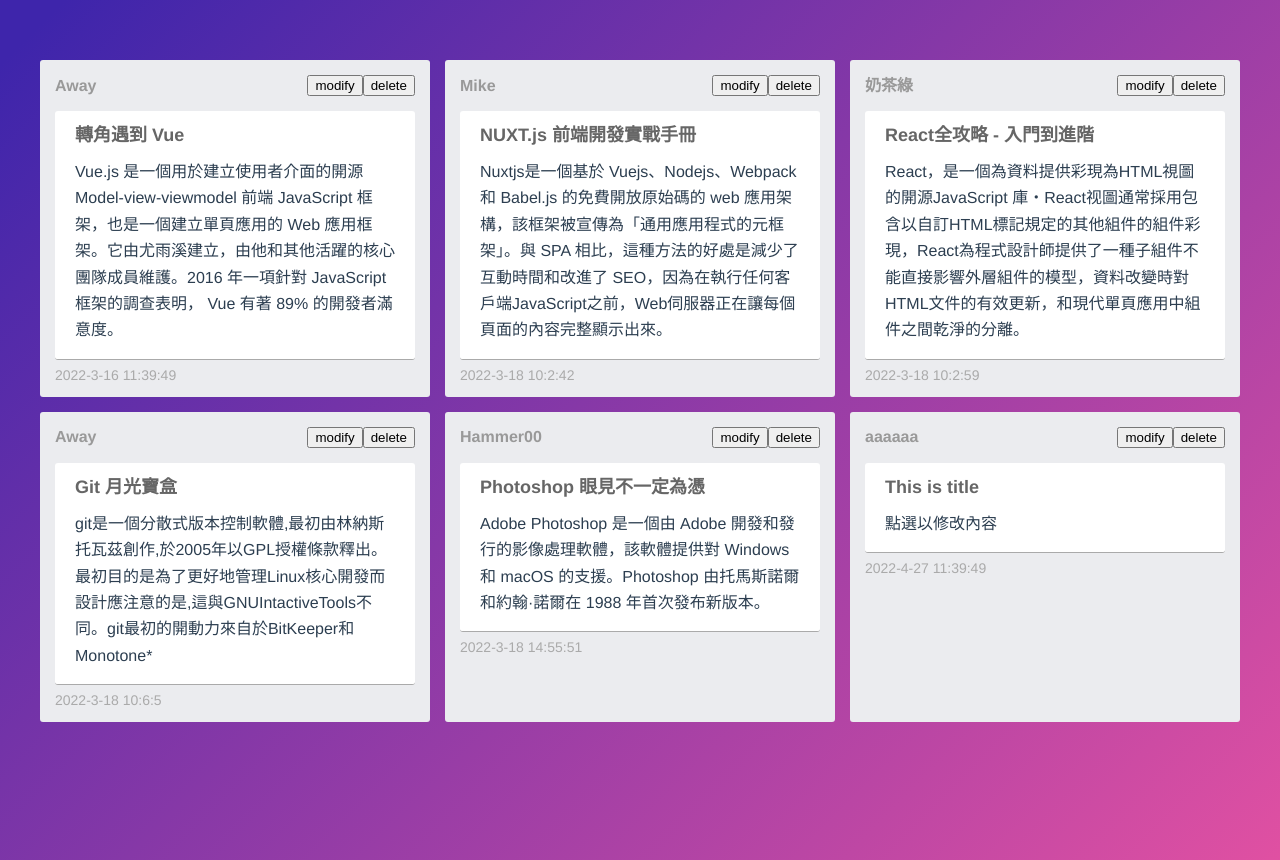
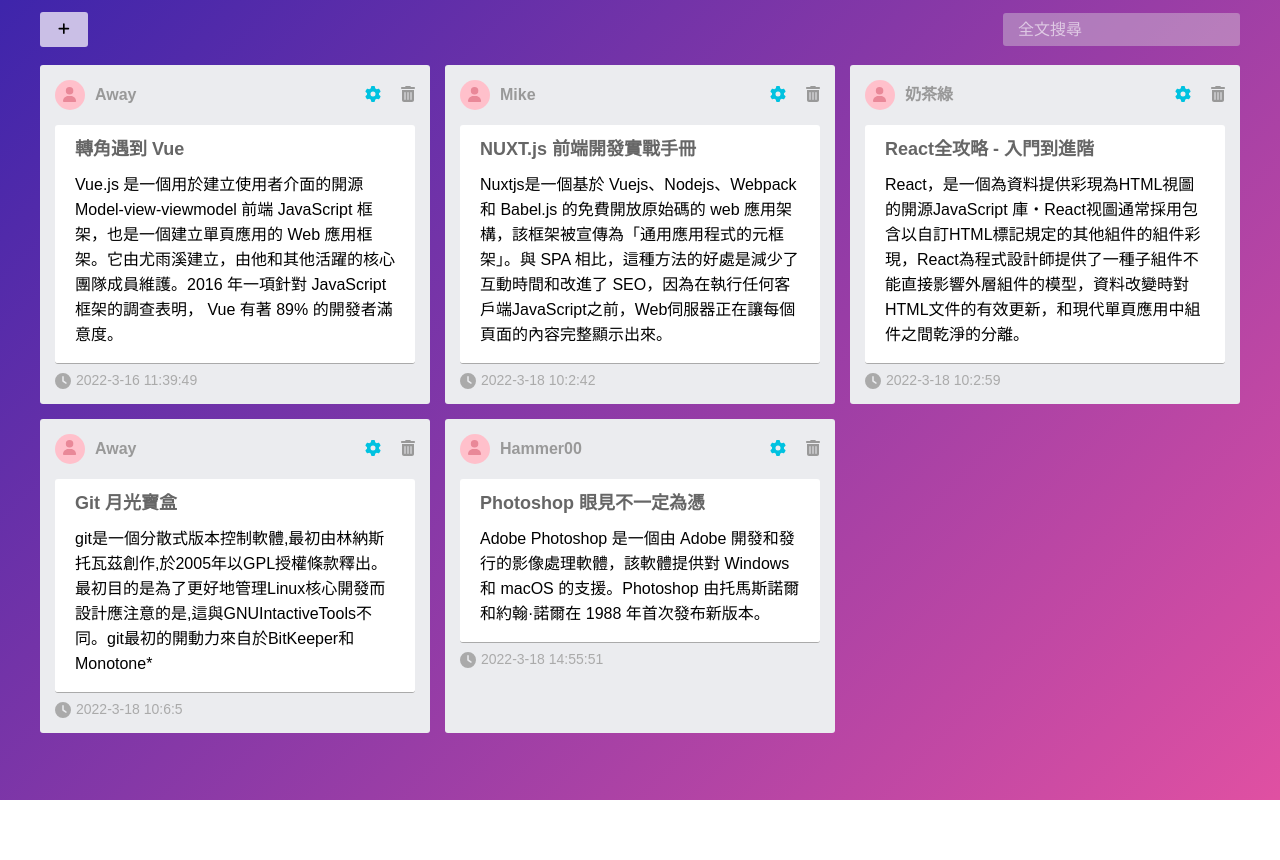
Before and after one commit to Ivan101887/vue-json-server, a Vue app: page / in a window 1280 px wide. After the commit the page ends 800 px from the top, so only its background shows below. Built offline with nearby package versions, Linux system fonts and the light colour scheme; data requests are answered from the project's data file.

Commit message:
初版完成

```diff
--- a/data.json
+++ b/data.json
@@ -34,13 +34,6 @@
       "title": "Photoshop 眼見不一定為憑",
       "content": "Adobe Photoshop 是一個由 Adobe 開發和發行的影像處理軟體，該軟體提供對 Windows 和 macOS 的支援。Photoshop 由托馬斯諾爾和約翰·諾爾在 1988 年首次發布新版本。",
       "updateTime": "2022-3-18 14:55:51"
-    },
-    {
-      "author": "aaaaaa",
-      "title": "This is title",
-      "content": "點選以修改內容",
-      "updateTime": "2022-4-27 11:39:49",
-      "id": 6
     }
   ]
 }
--- a/src/App.vue
+++ b/src/App.vue
@@ -1,21 +1,36 @@
+/* eslint-disable prefer-destructuring */
 <template>
   <div id="app">
-    <Post :parent-data="data" />
+    <TheHeader @update="updateKeyWord" @add="postItem" />
+    <Post :parent-data="filterData" @delete="deleteData" @update="patchData" />
   </div>
 </template>
 
 <script>
 import Post from '@/components/post/Post.vue';
+import TheHeader from '@/components/TheHeader.vue';
 
 export default {
   name: 'App',
-  components: { Post },
+  components: { TheHeader, Post },
   data() {
     return {
       data: [],
+      keyWord: '',
     };
   },
-  async created() {
+  created() {
+    this.getData();
+  },
+  computed: {
+    filterData() {
+      return this.data.filter((item) => item.author.includes(this.keyWord)
+        || item.title.includes(this.keyWord)
+        || item.content.includes(this.keyWord));
+    },
+  },
+  methods: {
+    async getData() {
       try {
         const res = await this.$http.get('http://localhost:3000/posts');
         this.data = res.data;
@@ -23,16 +38,51 @@
         console.log(e);
       }
     },
+    updateKeyWord(val) {
+      this.keyWord = val;
+    },
+    setTimeStr() {
+      const timeStr = `${new Date().getFullYear()}-${new Date().getMonth() + 1}-${new Date().getDate()}${'\t'}${new Date().getHours()}:${new Date().getMinutes()}:${new Date().getSeconds()}`;
+      return timeStr;
+    },
+    async postItem() {
+      const config = {
+        author: 'aaaaaa',
+        title: 'This is title',
+        content: '點選以修改內容',
+        updateTime: this.setTimeStr(),
+      };
+      await this.$http.post('http://localhost:3000/posts', config);
+      this.getData();
+    },
+    async deleteData(val) {
+      await this.$http.delete(`http://localhost:3000/posts/${val}`);
+      this.getData();
+    },
+    async patchData(val) {
+      const data = {};
+      const id = val[3];
+      const url = `http://localhost:3000/posts/${id}`;
+      if (val[0] !== this.data[id - 1].author) {
+        data.author = val[0];
+      }
+      if (val[1] !== this.data[id - 1].title) {
+        data.title = val[1];
+      }
+      if (val[2] !== this.data[id - 1].content) {
+        data.content = val[2];
+      }
+      if (data) {
+        data.updateTime = this.setTimeStr();
+      }
+      try {
+        await this.$http.patch(url, data);
+        this.getData();
+      } catch (e) {
+        console.log(e.response);
+      }
+    },
+  },
+
 };
 </script>
-
-<style lang="scss">
-  #app {
-    font-family: Avenir, Helvetica, Arial, sans-serif;
-    -webkit-font-smoothing: antialiased;
-    -moz-osx-font-smoothing: grayscale;
-    text-align: center;
-    color: #2c3e50;
-    margin-top: 60px;
-  }
-</style>
--- a/src/assets/scss/reset.scss
+++ b/src/assets/scss/reset.scss
@@ -1,11 +1,11 @@
-body {
+html {
   font: {
     size: 16px;
     family: "Arial","Helvetica","微軟正黑體","sans-serif"
   }
-  height: 100vh;
+  height: 100%;
   background: {
-    image: linear-gradient(135deg, #3e25ab 3%, #e050a2 100%);
+    image: linear-gradient(135deg, #3e25ab , #e050a2 );
     repeat: no-repeat;
   };
 }
--- /dev/null
+++ b/src/components/TheHeader.vue
@@ -0,0 +1,59 @@
+<template>
+  <header class="header container mx-auto">
+    <button type="button" value="" class="addItem" @click="$emit('add')">
+      <font-awesome-icon icon="plus" />
+    </button>
+    <label for="Searching">
+      <input
+        class="searching"
+        id="Searching"
+        type="text"
+        placeholder="全文搜尋"
+        value=""
+        @keyup="$emit('update', $event.target.value)"
+      >
+    </label>
+  </header>
+</template>
+<script>
+export default {
+  name: 'the-header',
+};
+</script>
+<style lang="scss" scoped>
+  .header {
+    display: flex;
+    justify-content: space-between;
+    align-items: center;
+    margin: {
+      top: 12px;
+      bottom: 18px;
+    }
+  }
+  .addItem {
+    padding: 10px 18px;
+    background: {
+      color: #cabfe6;
+    }
+    border: 0;
+    border-radius: 3px;
+  }
+  .searching {
+    padding: 7.5px 15px;
+    font: {
+      size: 16px;
+    }
+    color: #fff;
+    background: {
+      color: rgba(221, 221, 221, 0.39);
+    }
+    border: {
+      width: 0;
+      radius: 3px;
+    }
+    outline: none;
+    &::placeholder {
+      color: rgba(255, 255, 255, 0.596);
+    }
+  }
+</style>
--- a/src/components/post/Post.vue
+++ b/src/components/post/Post.vue
@@ -1,7 +1,12 @@
 <template>
   <div class="container mx-auto">
     <ul class="post">
-      <PostItem v-for="item in parentData" :key="item.id" :parent-data="item" />
+      <PostItem
+        v-for="item in parentData"
+        :key="item.id"
+        :parent-data="item"
+        v-on="$listeners"
+      />
     </ul>
   </div>
 </template>
--- a/src/components/post/PostItem.vue
+++ b/src/components/post/PostItem.vue
@@ -1,30 +1,119 @@
+/* eslint-disable vuejs-accessibility/label-has-for */
 <template>
   <li class="postItem">
     <div class="postItem__head">
       <div class="profile">
-        <div class="profile__imgCntr"></div>
-        <h3 class="profile__author">{{ parentData.author }}</h3>
+        <div class="profile__imgCntr">
+          <font-awesome-icon icon="fa-solid fa-user" />
+        </div>
+        <h3 class="profile__author">
+          <a href="javascript:;"> {{ parentData.author }}</a>
+        </h3>
       </div>
-      <div class="ctrlBar">
-        <button class="ctrlBar__item">modify</button>
-        <button class="ctrlBar__item">delete</button>
+      <div class="ctrlBar" v-if="!isModifying">
+        <button
+          class="ctrlBar__item ctrlBar__item--active"
+          @click="isModifying = true"
+        >
+          <font-awesome-icon
+            class="icon"
+            icon="gear"
+            @click="isModifying = true"
+          />
+        </button>
+        <button class="ctrlBar__item" @click="$emit('delete', parentData.id)">
+          <font-awesome-icon class="icon" icon="trash-can" />
+        </button>
       </div>
     </div>
-    <div class="postItem__body">
-      <h2 class="postItem__title">{{ parentData.title }}</h2>
+    <div class="postItem__body" v-if="!isModifying">
+      <h2 class="postItem__title">
+        <a href="javascript:;"> {{ parentData.title }}</a>
+      </h2>
       <p class="postItem__content">{{ parentData.content }}</p>
     </div>
+    <form action="submit" class="form" v-else>
+      <label for="author" class="label">
+        作者:
+        <input type="text" v-model="author" name="author" class="input" />
+      </label>
+      <label for="title" class="label">
+        標題:
+        <input type="text" v-model="title" name="title" class="input" />
+      </label>
+      <label for="content" class="label">
+        內容:
+        <textarea type="text" v-model="content" name="content" class="input" />
+      </label>
+    </form>
     <div class="postItem__foot">
+      <div>
+        <font-awesome-icon icon="clock" />
+      </div>
       <p class="postItem__time">{{ parentData.updateTime }}</p>
+    </div>
+    <div class="buttons" v-if="isModifying">
+      <input
+        type="button"
+        id="confirm"
+        class="btn btn-peace"
+        value="確定"
+        :disabled="!isConfirm"
+        @click="clickConfirm"
+      />
+      <input
+        type="button"
+        id="cancel"
+        class="btn btn-cancel"
+        value="取消"
+        @click="isModifying = false"
+      />
     </div>
   </li>
 </template>
 
 <script>
+
 export default {
   name: 'post-item',
   props: {
     parentData: Object,
+  },
+  data() {
+    return {
+      isModifying: false,
+      isConfirm: false,
+      author: this.parentData.author,
+      title: this.parentData.title,
+      content: this.parentData.content,
+    };
+  },
+  methods: {
+    clickConfirm() {
+      this.isModifying = false;
+      this.$emit('update', [this.author, this.title, this.content, this.parentData.id]);
+    },
+  },
+  watch: {
+    author(val) {
+      if (val === this.parentData.author) {
+        this.isConfirm = false;
+      } else {
+        this.isConfirm = true;
+      }
+    },
+    title(val) {
+      if (val === this.parentData.title) {
+        this.isConfirm = false;
+      } else { this.isConfirm = true; }
+    },
+    content(val) {
+      if (val === this.parentData.content) {
+        this.isConfirm = false;
+      } else {
+        this.isConfirm = true;
+      }
+    },
   },
 };
 </script>
@@ -37,6 +126,10 @@
       color: #ebecef;
     }
     border-radius: 3px;
+    a {
+      color: inherit;
+      text-decoration: none;
+    }
     &__head {
       display: flex;
       width: 100%;
@@ -57,6 +150,13 @@
       }
       padding: 15px 20px;
     }
+    &__foot {
+      * {
+        display: inline-block;
+        vertical-align: middle;
+      }
+      color: #aaa;
+    }
     &__title {
       margin-bottom: 15px;
       font: {
@@ -66,21 +166,138 @@
       color: #666;
     }
     &__content {
-      line-height: 1.65em;
+      line-height: 1.56em;
     }
     &__time {
       color: #aaa;
       font: {
         size: 14px;
       }
+      margin-left: 5px;
     }
   }
   .profile {
+    * {
+      display: inline-block;
+      vertical-align: middle;
+    }
     &__author {
       font: {
         weight: 600;
       }
       color: #999;
     }
+    &__imgCntr {
+      color: #e98898;
+      background: {
+        color: #ffc0cb;
+      }
+      height: 30px;
+      width: 30px;
+      padding: {
+        top: 5px;
+      }
+      text: {
+        indent: 8px;
+      }
+      border-radius: 50%;
+      font: {
+        size: 15px;
+      }
+      box-sizing: border-box;
+      margin: {
+        right: 10px;
+      }
+    }
+  }
+  .ctrlBar {
+    &__item {
+      background: {
+        color: transparent;
+      }
+      border: 0;
+      font: {
+        size: 16px;
+      }
+      color: #999;
+      padding: 0;
+      & + & {
+        margin: {
+          left: 20px;
+        }
+      }
+      &--active {
+        color: #00c2e0;
+      }
+    }
+  }
+  .form {
+    margin: {
+      top: 15px;
+      bottom: 5px;
+    }
+  }
+  .label {
+    font: {
+      size: 14px;
+    }
+  }
+  .input {
+    width: 100%;
+    box-sizing: border-box;
+    border: {
+      color: #ddd;
+      radius: 0;
+      style: solid;
+    }
+    padding: 10px;
+    margin: {
+      top: 10px;
+      bottom: 10px;
+    }
+    outline: none;
+    font: {
+      size: 16px;
+    }
+  }
+  textarea.input {
+    height: 99px;
+    resize: none;
+    margin: {
+      bottom: 0;
+    }
+  }
+  .buttons {
+    margin : {
+      top: 15px;
+    }
+    text-align: center;
+  }
+  .btn {
+    padding: 10px 15px;
+    border: {
+      width: 0;
+      radius: 5px;
+    }
+    &-peace {
+      background: {
+        color: #00c2e0;
+      }
+      color: #fff;
+    }
+    &-cancel {
+      background: {
+        color: #dadada;
+      }
+      color: #666;
+    }
+    &:disabled {
+      opacity: 0.5;
+    }
+    & + & {
+      margin : {
+        left: 10px;
+      }
+    }
   }
 </style>
--- a/src/main.js
+++ b/src/main.js
@@ -1,10 +1,19 @@
 import Vue from 'vue';
 import axios from 'axios';
 import VueAxios from 'vue-axios';
-import App from './App.vue';
 import '@/assets/scss/normalize.scss';
 import '@/assets/scss/reset.scss';
 import '@/assets/scss/helper.scss';
+import { library } from '@fortawesome/fontawesome-svg-core';
+import {
+  faUser, faTrashCan, faGear, faClock, faPlus,
+} from '@fortawesome/free-solid-svg-icons';
+import { FontAwesomeIcon } from '@fortawesome/vue-fontawesome';
+import App from './App.vue';
+
+Vue.component('font-awesome-icon', FontAwesomeIcon);
+
+library.add(faUser, faTrashCan, faGear, faClock, faPlus);
 
 Vue.config.productionTip = false;
 
```
Also changed, not shown: package.json (+7 -2 lines), .eslintrc.js, 1 other file (tests, documents, lock files or other folders). Lines whose indentation alone changed are shown as unchanged.
